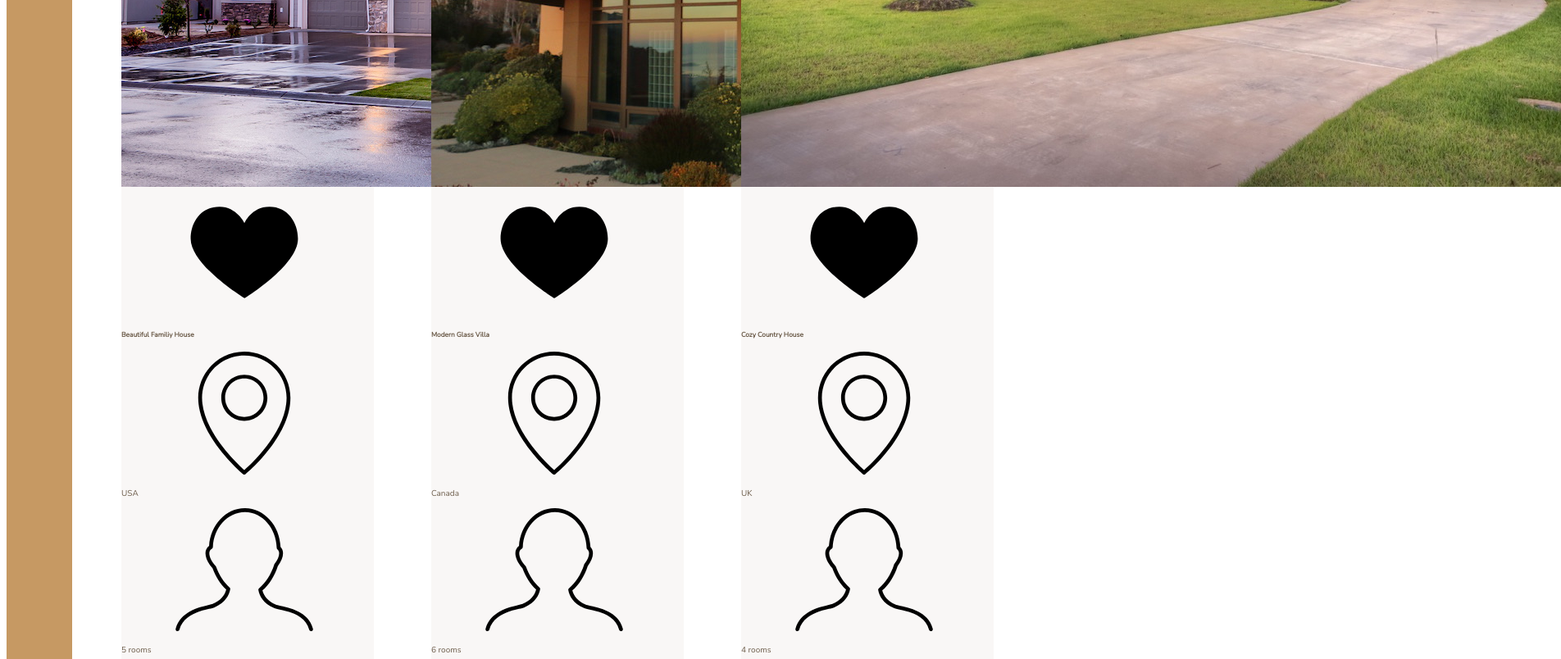
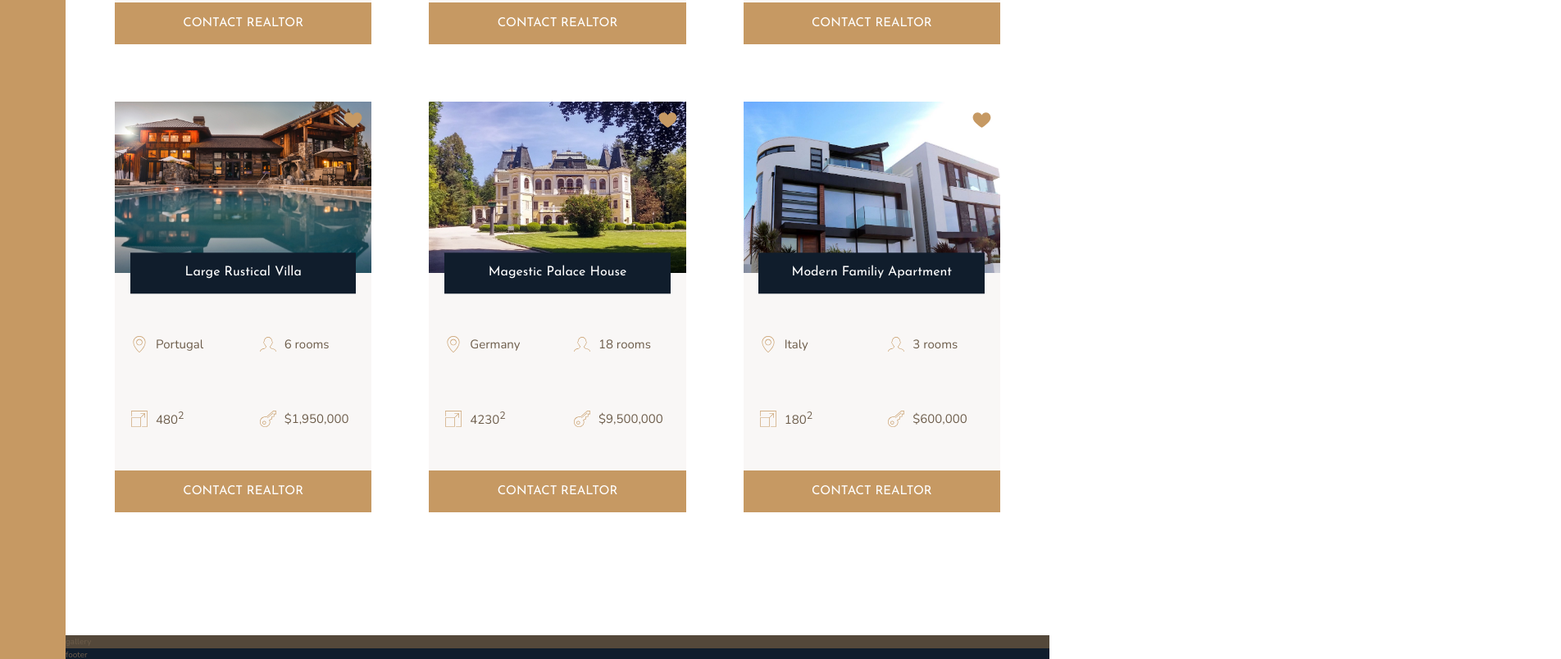
Before and after one commit to renanmartins1813/Nexter, a website: page index.html in a window 1280 px wide. Shown: the part 2556-3360 px from the top of the page at 82% size, 1904 px wide, since content can reach past the window. Drawn offline with nearby package versions, Linux system fonts and the light colour scheme.

Commit message:
home component

```diff
--- a/index.html
+++ b/index.html
@@ -122,7 +122,7 @@
                 </svg>
                 <p>$1,200,000</p>
             </div>
-            <button class="cta">Contact realtor</button>
+            <button class="bnt home__bnt">Contact realtor</button>
         </div>
 
         <div class="home">
@@ -155,7 +155,7 @@
                 </svg>
                 <p>$2,750,000</p>
             </div>
-            <button class="cta">Contact realtor</button>
+            <button class="bnt home__bnt">Contact realtor</button>
         </div>
 
         <div class="home">
@@ -188,7 +188,7 @@
                 </svg>
                 <p>$850,000</p>
             </div>
-            <button class="cta">Contact realtor</button>
+            <button class="bnt home__bnt">Contact realtor</button>
         </div>
 
         <div class="home">
@@ -221,7 +221,7 @@
                 </svg>
                 <p>$1,950,000</p>
             </div>
-            <button class="cta">Contact realtor</button>
+            <button class="bnt home__bnt">Contact realtor</button>
         </div>
 
         <div class="home">
@@ -254,7 +254,7 @@
                 </svg>
                 <p>$9,500,000</p>
             </div>
-            <button class="cta">Contact realtor</button>
+            <button class="bnt home__bnt">Contact realtor</button>
         </div>
 
         <div class="home">
@@ -287,7 +287,7 @@
                 </svg>
                 <p>$600,000</p>
             </div>
-            <button class="cta">Contact realtor</button>
+            <button class="bnt home__bnt">Contact realtor</button>
         </div>
     </section>
 
--- a/sass/_base.scss
+++ b/sass/_base.scss
@@ -28,6 +28,8 @@ html {
 }
 
 body {
+  margin: 0;
+  padding: 0;
   font-family: $font-primary;
   font-weight: 300;
   color: $color-grey-dark-2;
--- a/sass/_homes.scss
+++ b/sass/_homes.scss
@@ -10,5 +10,70 @@
 }
 
 .home {
+  display: grid;
+  grid-template-columns: repeat(2, 1fr);
+  row-gap: 3.5rem;
   background-color: base.$color-grey-light-1;
+
+  &__img {
+    grid-column: 1 / -1;
+    grid-row: 1 / 2;
+    width: 100%;
+    z-index: 1;
+  }
+
+  &__like {
+    grid-column: 2 / 3;
+    grid-row: 1 / 2;
+    width: 2.5rem;
+    height: 2.5rem;
+    fill: base.$color-primary;
+    z-index: 2;
+    justify-self: end;
+    margin: 1rem;
+  }
+
+  &__name {
+    grid-column: 1 / -1;
+    grid-row: 1 / 2;
+    z-index: 3;
+    width: 80%;
+    justify-self: center;
+    align-self: end;
+    font-family: base.$font-display;
+    font-size: 1.6rem;
+    text-align: center;
+    margin: 0;
+    padding: 1.25rem;
+    background-color: base.$color-secondary;
+    color: #fff;
+    font-weight: 400;
+    transform: translateY(50%);
+  }
+
+  &__location,
+  &__rooms {
+    margin-top: 2.5rem;
+  }
+
+  &__location,
+  &__rooms,
+  &__area,
+  &__price {
+    display: flex;
+    align-items: center;
+    font-size: 1.5rem;
+    margin-left: 2rem;
+
+    svg {
+      width: 2rem;
+      height: 2rem;
+      margin-right: 1rem;
+      fill: base.$color-primary;
+    }
+  }
+
+  &__bnt {
+    grid-column: 1 / -1
+  }
 }
```
Also changed, not shown: css/style.css.
